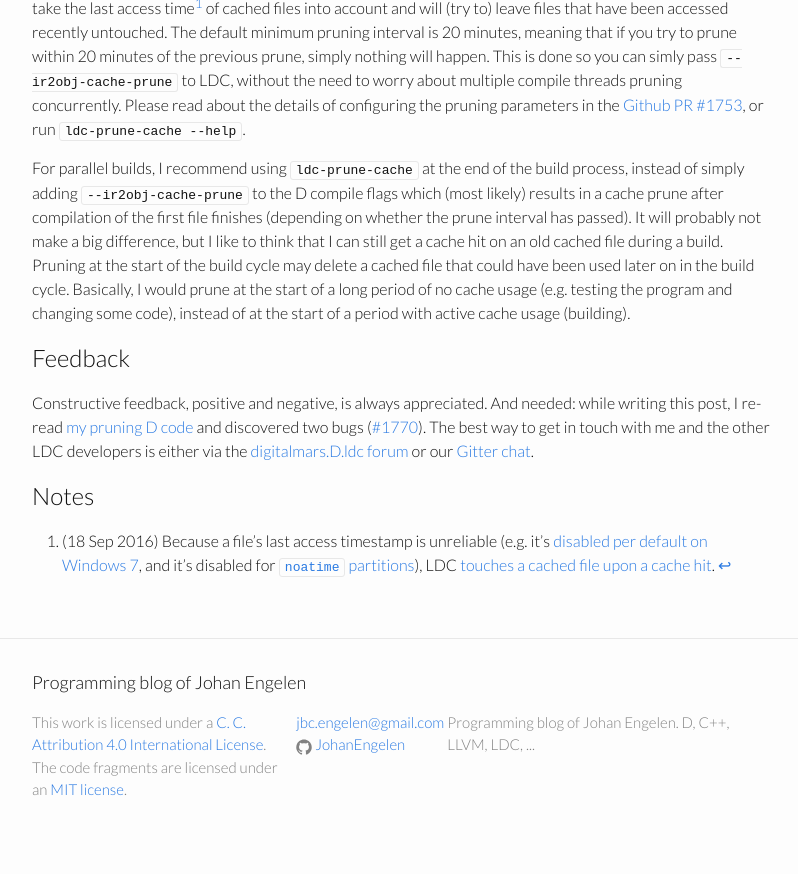
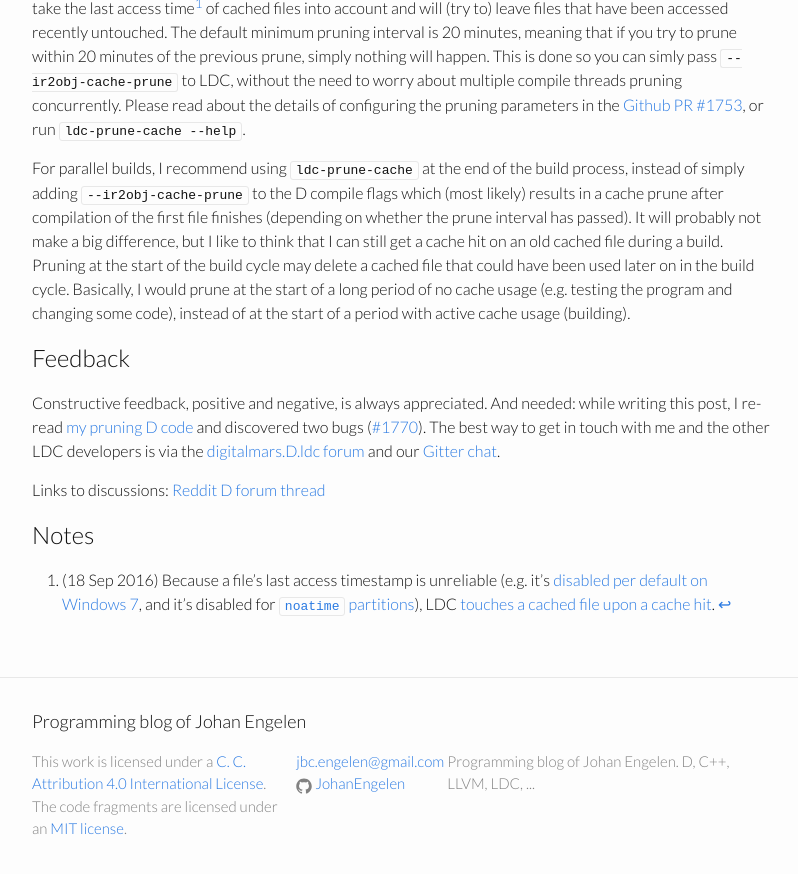
Before and after one commit to JohanEngelen/johanengelen.github.io, a Jekyll site: the page built from _posts/2016-09-17-LDC-object-file-caching.md, in a window 1280 px wide and 900 px high, scrolled down 3829 px. Shown: the top 874 px of the window, without its empty margins (238-1036 px from the left). Built offline with Jekyll 4.4.1, drawn with Linux system fonts in a browser that asks for light colours.

Commit message:
Add links to reddit and d forum.

```diff
--- a/_posts/2016-09-17-LDC-object-file-caching.md
+++ b/_posts/2016-09-17-LDC-object-file-caching.md
@@ -123,6 +123,10 @@ For parallel builds, I recommend using `ldc-prune-cache` at the end of the build
 # Feedback
 
 Constructive feedback, positive and negative, is always appreciated. And needed: while writing this post, I re-read [my pruning D code](https://github.com/ldc-developers/ldc/blob/master/driver/ir2obj_cache_pruning.d) and discovered two bugs ([#1770](https://github.com/ldc-developers/ldc/pull/1770)).
-The best way to get in touch with me and the other LDC developers is either via the [digitalmars.D.ldc forum](https://forum.dlang.org/group/digitalmars.D.ldc) or our [Gitter chat](https://gitter.im/ldc-developers/main).
+The best way to get in touch with me and the other LDC developers is via the [digitalmars.D.ldc forum](https://forum.dlang.org/group/digitalmars.D.ldc) and our [Gitter chat](https://gitter.im/ldc-developers/main).
+
+Links to discussions:
+[Reddit](https://www.reddit.com/r/programming/comments/539wpv/ldc_speed_up_incremental_builds_of_d_programs/)
+[D forum thread](https://forum.dlang.org/post/wdhuftpqjlkllcwbvanq@forum.dlang.org)
 
 # Notes
```
